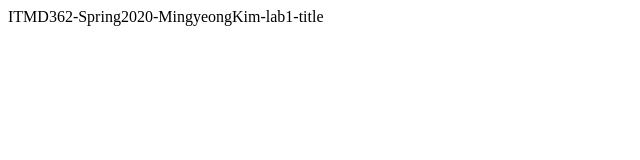
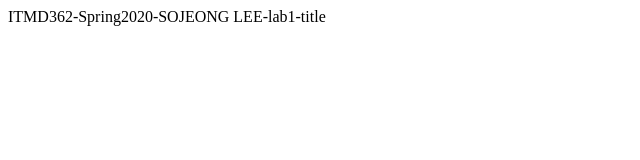
Before and after one commit to slee233/HCI, a plain HTML site: page index.html in a window 1280 px wide. Shown: the full height of the page, 0-640 px from the left. Drawn offline with Linux system fonts and the light colour scheme.

Commit message:
Update index.html

```diff
--- a/index.html
+++ b/index.html
@@ -5,6 +5,6 @@
     <title>title</title>
   </head>
   <body>
- ITMD362-Spring2020-MingyeongKim-lab1-title
+ ITMD362-Spring2020-SOJEONG LEE-lab1-title
   </body>
 </html>
```
